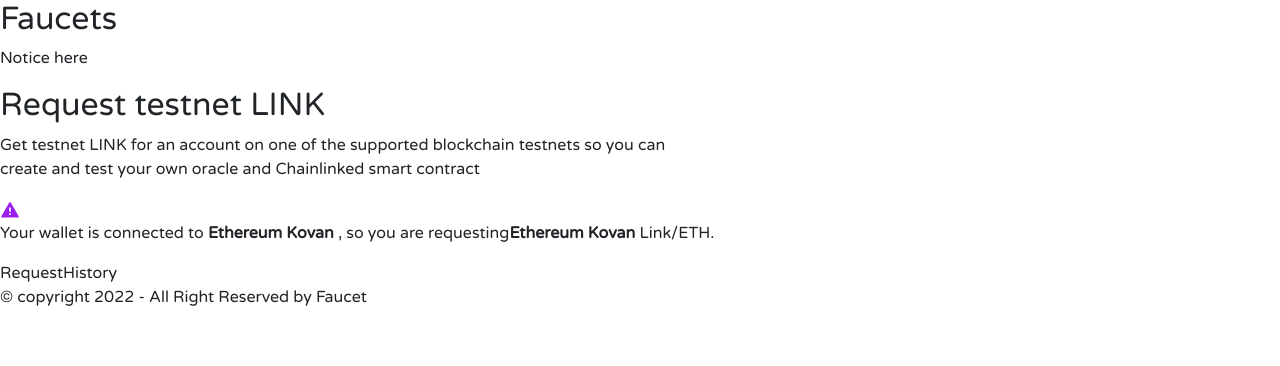
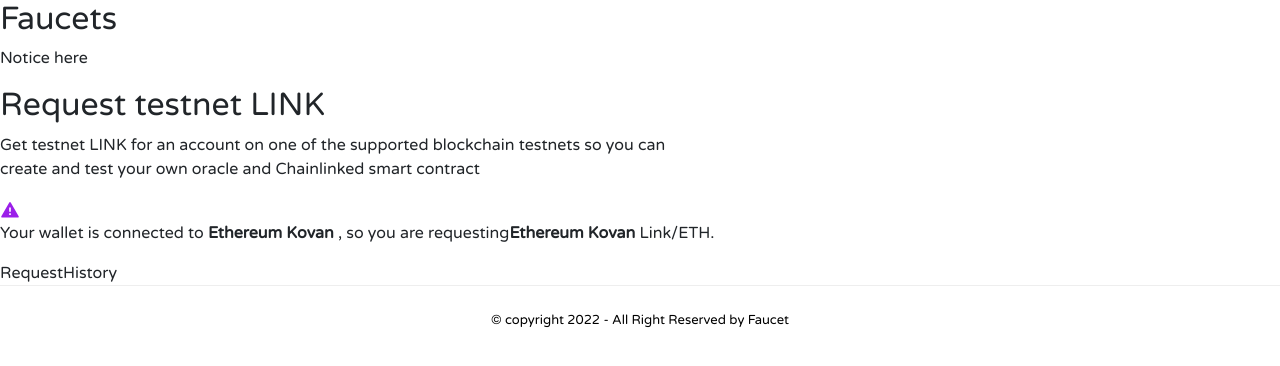
Before and after one commit to Sarwarhridoy4/faucets-fontend, a React (Vite) app: page / in a window 1280 px wide. Shown: the top 366 px of the page. Built offline with nearby package versions, Linux system fonts and the light colour scheme.

Commit message:
footer done

```diff
--- /dev/null
+++ b/src/components/Footer/Footer.css
@@ -0,0 +1,7 @@
+.footer{
+    border-top: 1px solid #eee;
+    color: #000;
+    font-size: 13px;
+    padding: 25px 0;
+    text-align: center;
+}
--- a/src/components/Footer/Footer.tsx
+++ b/src/components/Footer/Footer.tsx
@@ -1,8 +1,8 @@
-
+import './Footer.css'
 const Footer = () => {
   return (
-      <footer className="w-full font-varela flex items-center justify-center">
-          <span className="text-[13px] font-normal pt-6 pb-6">&copy; copyright 2022 - All Right Reserved by Faucet</span>
+      <footer className="footer">
+          <span>&copy; copyright 2022 - All Right Reserved by Faucet</span>
     </footer>
   )
 }
```
